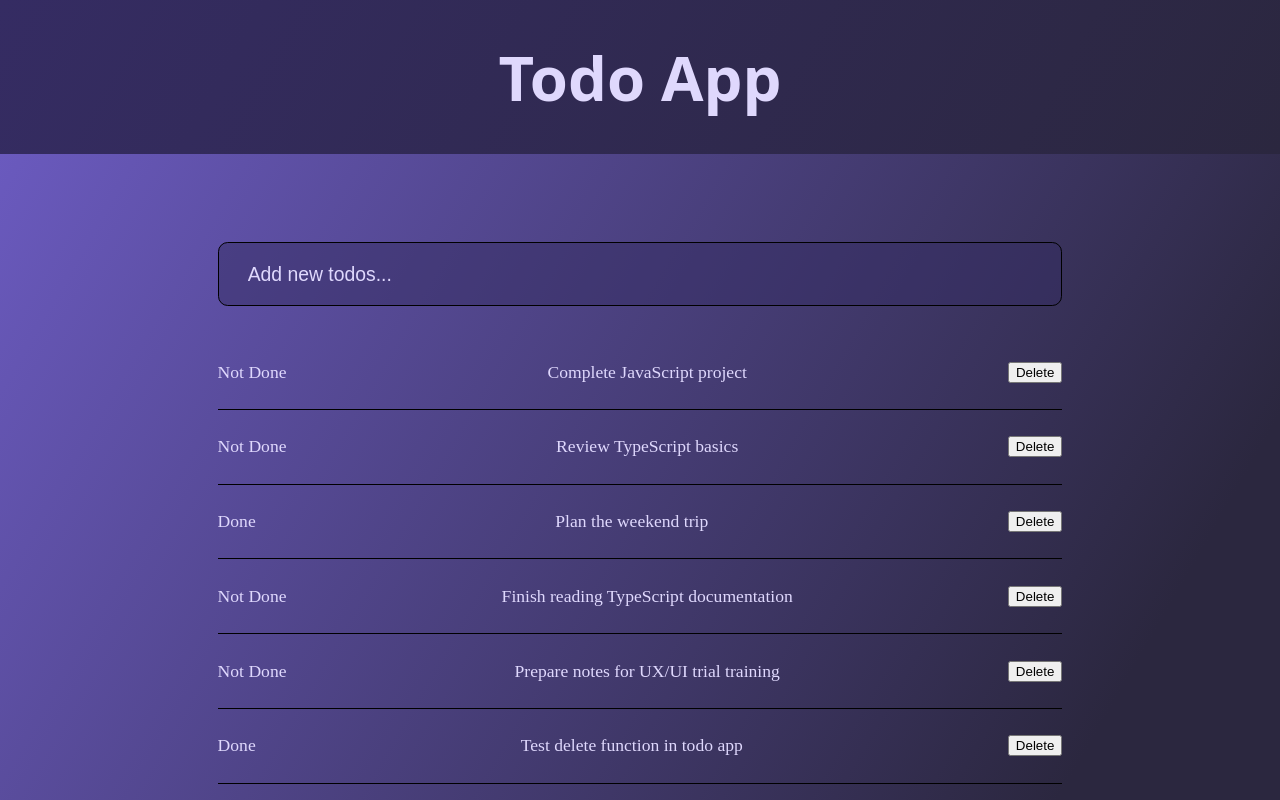
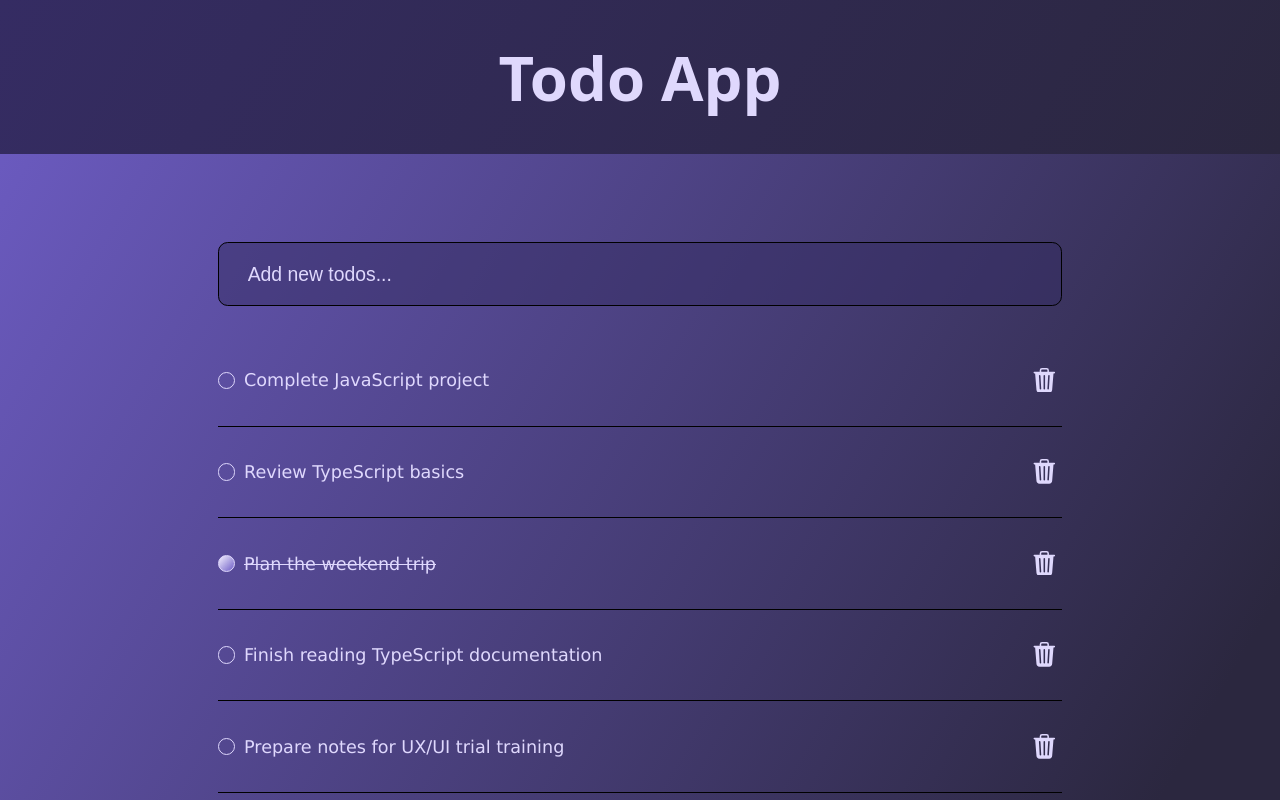
Before and after one commit to zsolt270/diligent-academy-react-ts2, a React (Vite) app: page / in a window 1280 px wide. Shown: the top 800 px of the page. Built offline with nearby package versions, Linux system fonts and the light colour scheme; a web font is replaced by a local one.

Commit message:
finished the style of the app

```diff
--- a/src/app.css
+++ b/src/app.css
@@ -8,6 +8,8 @@
 	box-sizing: border-box;
 }
 body {
+	font-family: Verdana, Geneva, Tahoma, sans-serif;
+	min-height: 55em;
 	color: var(--textColor);
 	font-size: 1.1em;
 	margin: 0;
@@ -37,6 +39,10 @@ main {
 	justify-content: center;
 }
 
+.flex {
+	display: flex;
+	justify-content: space-between;
+}
 #todoContainer {
 	width: 50em;
 	background: transparent;
@@ -45,8 +51,6 @@ main {
 	text-align: center;
 }
 #todoContainer input {
-	/* min-width: 30em; */
-	/* margin-right: 2em; */
 	min-width: 100%;
 	padding: 1em 1.5em;
 	margin-bottom: 1.5em;
@@ -74,16 +78,16 @@ main {
 		rgb(243, 240, 255),
 		rgb(184, 172, 246)
 	);
-	/* background-image: linear-gradient(
-		to bottom right,
-		rgb(130, 112, 219),
-		rgb(94, 77, 178)
-	); */
 	font-size: 0.85em;
 	font-weight: 600;
 }
 
 .deleteBtn {
+	padding-top: 0.25em;
+	background: transparent;
+	border: none;
+	font-size: 1.4em;
+	color: var(--textColor);
 }
 
 #addBtn:hover,
@@ -91,10 +95,28 @@ main {
 	cursor: pointer;
 }
 
+.completed,
+.notCompleted {
+	min-height: 1em;
+	min-width: 1em;
+	margin-right: 0.5em;
+	border: 1px solid var(--textColor);
+	border-radius: 50%;
+}
+
+.completed {
+	background-image: linear-gradient(
+		to bottom right,
+		rgb(243, 240, 255),
+		rgb(110, 93, 198)
+	);
+}
+
+.align-items-center {
+	align-items: center;
+}
+
 .todoRows {
-	display: flex;
-	justify-content: space-between;
-	align-items: center;
 	padding: 1.5em 0em;
 	border-bottom: 1px solid black;
 }
@@ -102,3 +124,21 @@ main {
 .todoRows:last-child {
 	border-bottom: none;
 }
+
+@media only screen and (max-width: 500px) {
+	body {
+		font-size: 1em;
+	}
+}
+
+@media only screen and (max-width: 450px) {
+	body {
+		font-size: 0.85em;
+	}
+}
+
+@media only screen and (max-width: 375px) {
+	body {
+		font-size: 0.8em;
+	}
+}
--- a/src/components/TodoList.tsx
+++ b/src/components/TodoList.tsx
@@ -1,4 +1,5 @@
 import { TodoType } from "./Main";
+import { BsFillTrash3Fill } from "react-icons/bs";
 
 type Props = {
 	todos: TodoType[];
@@ -12,15 +13,17 @@ const TodoList: React.FC<Props> = ({ todos, doDelete }) => {
 				return (
 					<div
 						key={todo.text}
-						className='todoRows'
+						className='todoRows flex align-items-center'
 					>
-						<span>{todo.isDone ? "Done" : "Not Done"}</span>
-						<span>{todo.text}</span>
+						<div className='flex align-items-center'>
+							<div className={todo.isDone ? "completed" : "notCompleted"}></div>
+							{todo.isDone ? <del>{todo.text}</del> : <span>{todo.text}</span>}
+						</div>
 						<button
 							className='deleteBtn'
 							onClick={() => doDelete(todo.text)}
 						>
-							Delete
+							<BsFillTrash3Fill />
 						</button>
 					</div>
 				);
```
